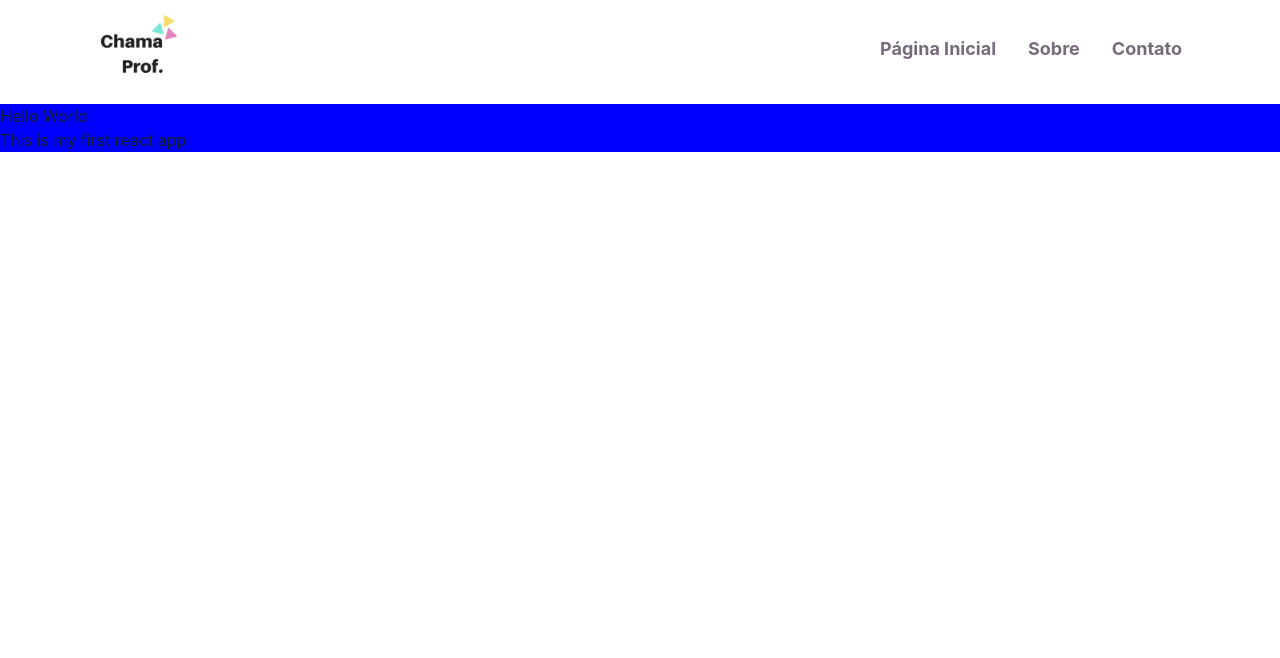
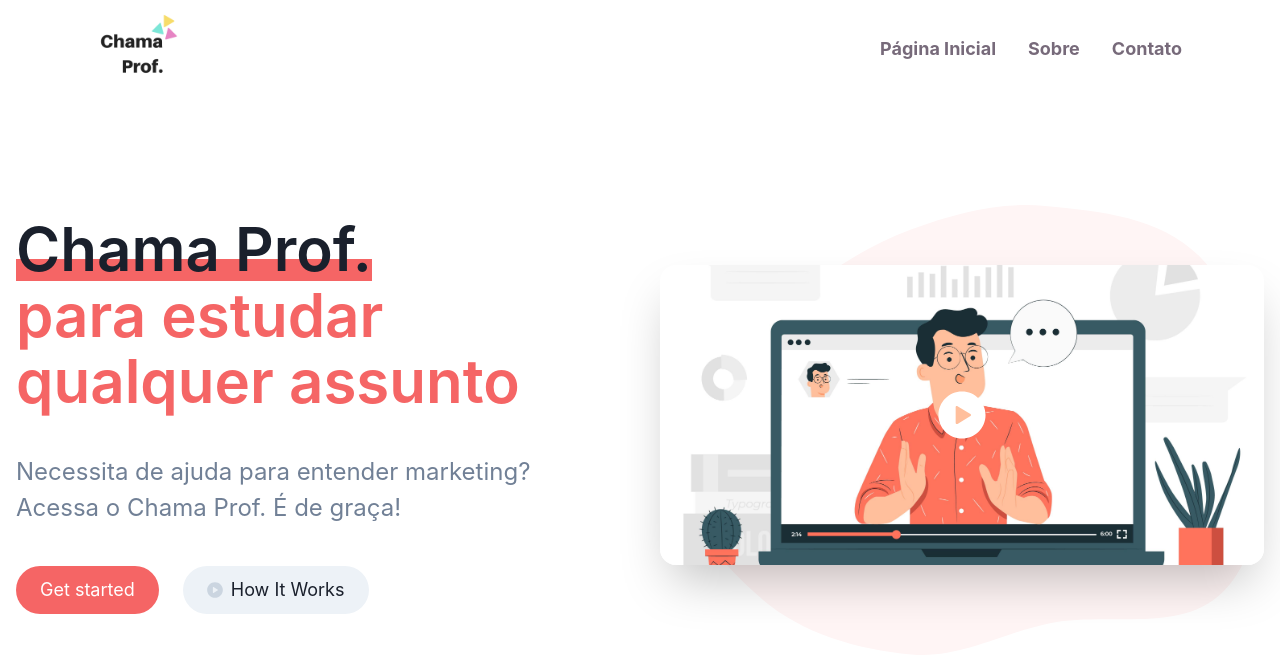
Before and after one commit to LuhBC-pixel/Docere, a Next.js app: page / in a window 1280 px wide. Shown: the top 658 px of the page. Built offline with nearby package versions, Linux system fonts and the light colour scheme.

Commit message:
create a hero in to main

```diff
--- /dev/null
+++ b/components/Hero/Create-hero.module.css
@@ -0,0 +1,29 @@
+.phrase {
+  display: inline-flex;
+}
+
+.phrase::before {
+  content: '';
+  animation-name: text-animation;
+  animation-duration: 8s;
+  animation-delay: 2s;
+  animation-iteration-count: infinite;
+}
+
+@keyframes text-animation {
+  0% {
+    content: 'qualquer coisa';
+  }
+  25% {
+    content: 'programação';
+  }
+  50% {
+    content: 'marketing';
+  }
+  75% {
+    content: 'história';
+  }
+  100% {
+    content: 'finanças';
+  }
+}
--- /dev/null
+++ b/components/Hero/Create-hero.tsx
@@ -0,0 +1,159 @@
+import {
+  Container,
+  Stack,
+  Flex,
+  Box,
+  Heading,
+  Text,
+  Button,
+  Image,
+  Icon,
+  IconButton,
+  createIcon,
+  IconProps,
+  useColorModeValue,
+} from '@chakra-ui/react';
+
+import styles from './Create-hero.module.css';
+
+export default function CallToActionWithVideo() {
+  return (
+    <Container maxW={'7xl'}>
+      <Stack
+        align={'center'}
+        spacing={{ base: 8, md: 10 }}
+        py={{ base: 20, md: 28 }}
+        direction={{ base: 'column', md: 'row' }}
+      >
+        <Stack flex={1} spacing={{ base: 5, md: 10 }}>
+          <Heading
+            lineHeight={1.1}
+            fontWeight={600}
+            fontSize={{ base: '3xl', sm: '4xl', lg: '6xl' }}
+          >
+            <Text
+              as={'span'}
+              position={'relative'}
+              _after={{
+                content: "''",
+                width: 'full',
+                height: '30%',
+                position: 'absolute',
+                bottom: 1,
+                left: 0,
+                bg: 'red.400',
+                zIndex: -1,
+              }}
+            >
+              Chama Prof.
+            </Text>
+            <br />
+            <Text as={'span'} color={'red.400'}>
+              para estudar qualquer assunto
+            </Text>
+          </Heading>
+          <Text color={'gray.500'} fontSize='2xl'>
+            Necessita de ajuda para entender <p className={styles.phrase}></p>?<br />
+            Acessa o Chama Prof. É de graça!
+          </Text>
+          <Stack
+            spacing={{ base: 4, sm: 6 }}
+            direction={{ base: 'column', sm: 'row' }}
+          >
+            <Button
+              rounded={'full'}
+              size={'lg'}
+              fontWeight={'normal'}
+              px={6}
+              colorScheme={'red'}
+              bg={'red.400'}
+              _hover={{ bg: 'red.500' }}
+            >
+              Get started
+            </Button>
+            <Button
+              rounded={'full'}
+              size={'lg'}
+              fontWeight={'normal'}
+              px={6}
+              leftIcon={<PlayIcon h={4} w={4} color={'gray.300'} />}
+            >
+              How It Works
+            </Button>
+          </Stack>
+        </Stack>
+        <Flex
+          flex={1}
+          justify={'center'}
+          align={'center'}
+          position={'relative'}
+          w={'full'}
+        >
+          <Blob
+            w={'150%'}
+            h={'150%'}
+            position={'absolute'}
+            top={'-20%'}
+            left={0}
+            zIndex={-1}
+            color={useColorModeValue('red.50', 'red.400')}
+          />
+          <Box
+            position={'relative'}
+            height={'300px'}
+            rounded={'2xl'}
+            boxShadow={'2xl'}
+            width={'full'}
+            overflow={'hidden'}
+          >
+            <IconButton
+              aria-label={'Play Button'}
+              variant={'ghost'}
+              _hover={{ bg: 'transparent' }}
+              icon={<PlayIcon w={12} h={12} />}
+              size={'lg'}
+              color={'white'}
+              position={'absolute'}
+              left={'50%'}
+              top={'50%'}
+              transform={'translateX(-50%) translateY(-50%)'}
+            />
+            <Image
+              alt={'Hero Image'}
+              fit={'cover'}
+              align={'center'}
+              w={'100%'}
+              h={'100%'}
+              src={'/4905784.jpg'}
+            />
+          </Box>
+        </Flex>
+      </Stack>
+    </Container>
+  );
+}
+
+const PlayIcon = createIcon({
+  displayName: 'PlayIcon',
+  viewBox: '0 0 58 58',
+  d: 'M28.9999 0.562988C13.3196 0.562988 0.562378 13.3202 0.562378 29.0005C0.562378 44.6808 13.3196 57.438 28.9999 57.438C44.6801 57.438 57.4374 44.6808 57.4374 29.0005C57.4374 13.3202 44.6801 0.562988 28.9999 0.562988ZM39.2223 30.272L23.5749 39.7247C23.3506 39.8591 23.0946 39.9314 22.8332 39.9342C22.5717 39.9369 22.3142 39.8701 22.0871 39.7406C21.86 39.611 21.6715 39.4234 21.5408 39.1969C21.4102 38.9705 21.3421 38.7133 21.3436 38.4519V19.5491C21.3421 19.2877 21.4102 19.0305 21.5408 18.8041C21.6715 18.5776 21.86 18.3899 22.0871 18.2604C22.3142 18.1308 22.5717 18.064 22.8332 18.0668C23.0946 18.0696 23.3506 18.1419 23.5749 18.2763L39.2223 27.729C39.4404 27.8619 39.6207 28.0486 39.7458 28.2713C39.8709 28.494 39.9366 28.7451 39.9366 29.0005C39.9366 29.2559 39.8709 29.507 39.7458 29.7297C39.6207 29.9523 39.4404 30.1391 39.2223 30.272Z',
+});
+
+export const Blob = (props: IconProps) => {
+  return (
+    <Icon
+      width={'100%'}
+      viewBox='0 0 578 440'
+      fill='none'
+      xmlns='http://www.w3.org/2000/svg'
+      {...props}
+    >
+      <path
+        fillRule='evenodd'
+        clipRule='evenodd'
+        d='M239.184 439.443c-55.13-5.419-110.241-21.365-151.074-58.767C42.307 338.722-7.478 282.729.938 221.217c8.433-61.644 78.896-91.048 126.871-130.712 34.337-28.388 70.198-51.348 112.004-66.78C282.34 8.024 325.382-3.369 370.518.904c54.019 5.115 112.774 10.886 150.881 49.482 39.916 40.427 49.421 100.753 53.385 157.402 4.13 59.015 11.255 128.44-30.444 170.44-41.383 41.683-111.6 19.106-169.213 30.663-46.68 9.364-88.56 35.21-135.943 30.551z'
+        fill='currentColor'
+      />
+    </Icon>
+  );
+};
--- /dev/null
+++ b/components/Hero/Main.tsx
@@ -0,0 +1,9 @@
+import CallToActionWithVideo from "./Create-hero";
+
+const Main = () => {
+  return (
+    <CallToActionWithVideo />
+  );
+};
+
+export default Main;
--- a/components/Main.tsx
+++ /dev/null
@@ -1,10 +0,0 @@
-const Main = () => {
-  return (
-    <div>
-      <h1>Hello World</h1>
-      <p>This is my first react app</p>
-    </div>
-  );
-};
-
-export default Main;
--- a/pages/index.tsx
+++ b/pages/index.tsx
@@ -1,8 +1,7 @@
 import type { NextPage } from 'next';
 import Head from 'next/head';
 import Navbar from '../components/Navbar';
-import Main from '../components/Main';
-import { Box } from '@chakra-ui/react';
+import Main from '../components/Hero/Main'
 
 const Home: NextPage = () => {
   return (
@@ -17,9 +16,8 @@ const Home: NextPage = () => {
         />
       </Head>
       <Navbar />
-      <Box backgroundColor='blue'>
-        <Main />
-      </Box>
+
+      <Main />
     </>
   );
 };
```
